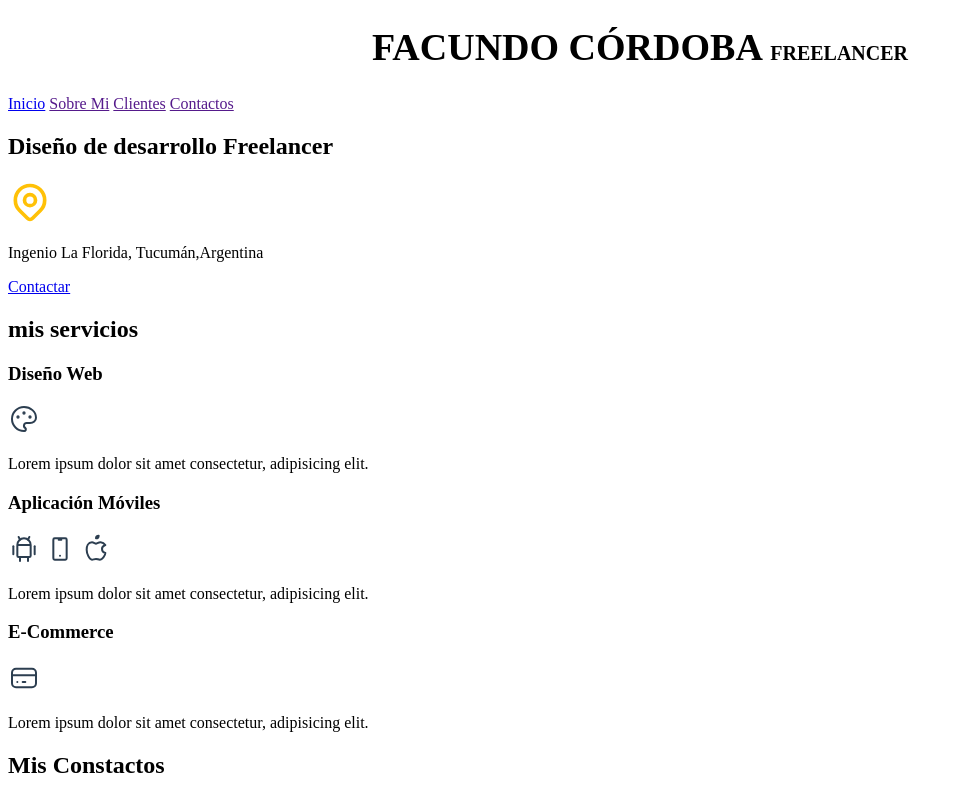
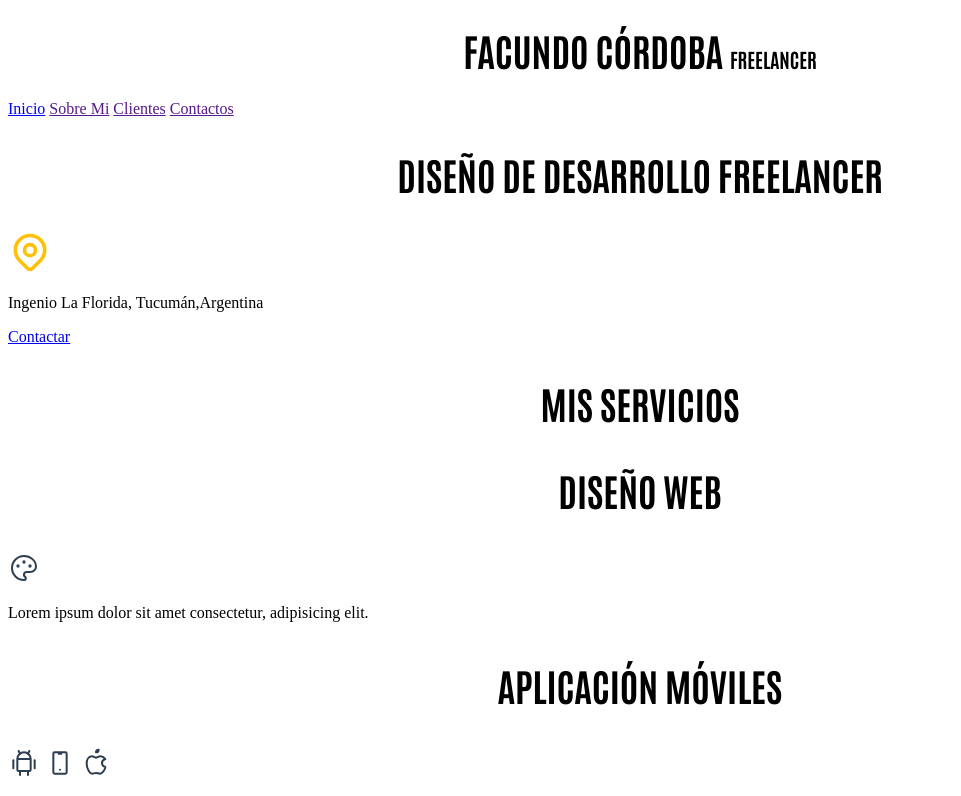
Before and after one commit to FacundoSC/CursoCGCET, a plain HTML site: page index.html in a window 1280 px wide. Shown: the top 796 px of the page, without its empty margins (0-961 px from the left). Drawn offline with Linux system fonts and the light colour scheme.

Commit message:
mas estilos
se agregan colores y fuentes al diseño de la pagina

```diff
--- a/css/style.css
+++ b/css/style.css
@@ -1,8 +1,11 @@
  :root{
  --oscuro: #000;
+ --blanco:#FFF;
  --primario: #FFC107;
+ --secundario: #0097A7;
+ --gris: #757575;
 
- }/* pseudoclases  CustomProperties */
+ }/* pseudoclases o pseudoSelector que permite almacenar variables que se conocen como  CustomProperties */
 
 
 
@@ -28,6 +31,8 @@ body{
     text-align: center;
     text-transform: uppercase;
     font-size:  3.8rem;
+    font-family: 'Antonio', sans-serif;
+    font-weight: 300;
     color: var(--oscuro);
  }
 
--- a/index.html
+++ b/index.html
@@ -5,6 +5,8 @@
     <meta http-equiv="X-UA-Compatible" content="IE=edge">
     <meta name="viewport" content="width=device-width, initial-scale=1.0">
     <title>Diseñador Freelancer</title>
+    <link rel="preconnect" href="https://fonts.gstatic.com">
+<link href="https://fonts.googleapis.com/css2?family=Antonio:wght@700&display=swap" rel="stylesheet">
     <link rel="preload" href="css/style.css" as="style">
     <link  rel="stylesheet" href="css/style.css"  type="text/css">
 
@@ -22,7 +24,7 @@
     </nav>
 
     <section>
-        <h2>Diseño de desarrollo Freelancer</h2>
+        <h2 class="titulo">Diseño de desarrollo Freelancer</h2>
         <svg xmlns="http://www.w3.org/2000/svg" class="icon icon-tabler icon-tabler-map-pin" width="44" height="44" viewBox="0 0 24 24" stroke-width="2" stroke="#FFC107" fill="none" stroke-linecap="round" stroke-linejoin="round">
             <path stroke="none" d="M0 0h24v24H0z" fill="none"/>
             <circle cx="12" cy="11" r="3" />
@@ -33,10 +35,10 @@
     </section>
 
      <main>
-       <h2>mis servicios</h2>
+       <h2 class="titulo">mis servicios</h2>
 
          <section>
-          <h3>Diseño Web</h3>
+          <h3 class="titulo">Diseño Web</h3>
           <svg xmlns="http://www.w3.org/2000/svg" class="icon icon-tabler icon-tabler-palette" width="32" height="32" viewBox="0 0 24 24" stroke-width="1.5" stroke="#2c3e50" fill="none" stroke-linecap="round" stroke-linejoin="round">
             <path stroke="none" d="M0 0h24v24H0z" fill="none"/>
             <path d="M12 21a9 9 0 1 1 0 -18a9 8 0 0 1 9 8a4.5 4 0 0 1 -4.5 4h-2.5a2 2 0 0 0 -1 3.75a1.3 1.3 0 0 1 -1 2.25" />
@@ -48,7 +50,7 @@
         </section>
 
          <section>
-          <h3>Aplicación  Móviles</h3>
+          <h3 class="titulo">Aplicación  Móviles</h3>
           <svg xmlns="http://www.w3.org/2000/svg" class="icon icon-tabler icon-tabler-brand-android" width="32" height="32" viewBox="0 0 24 24" stroke-width="1.5" stroke="#2c3e50" fill="none" stroke-linecap="round" stroke-linejoin="round">
             <path stroke="none" d="M0 0h24v24H0z" fill="none"/>
             <line x1="4" y1="10" x2="4" y2="16" />
@@ -77,7 +79,7 @@
         </section>
 
         <section>
-         <h3>E-Commerce</h3>
+         <h3 class="titulo">E-Commerce</h3>
          <svg xmlns="http://www.w3.org/2000/svg" class="icon icon-tabler icon-tabler-credit-card" width="32" height="32" viewBox="0 0 24 24" stroke-width="1.5" stroke="#2c3e50" fill="none" stroke-linecap="round" stroke-linejoin="round">
             <path stroke="none" d="M0 0h24v24H0z" fill="none"/>
             <rect x="3" y="5" width="18" height="14" rx="3" />
@@ -91,7 +93,7 @@
      </main>
 
      <section>
-      <h2>Mis Constactos</h2>
+      <h2 class="titulo">Mis Constactos</h2>
       <form action="" method="post">
           <fieldset>
               <legend> CONTACTÁNOS LLENANDO TODOS LOS CAMPOS </legend>
```
